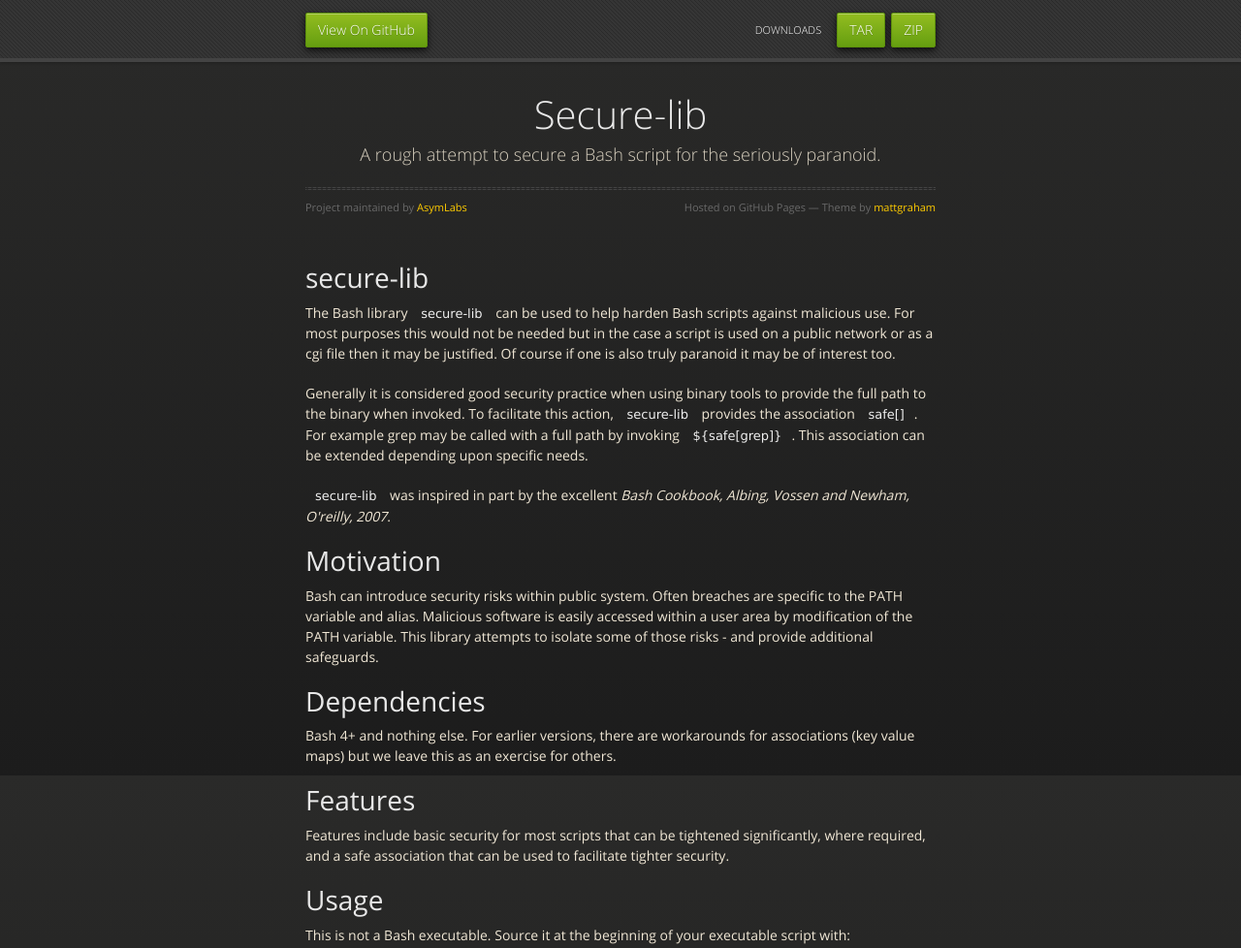
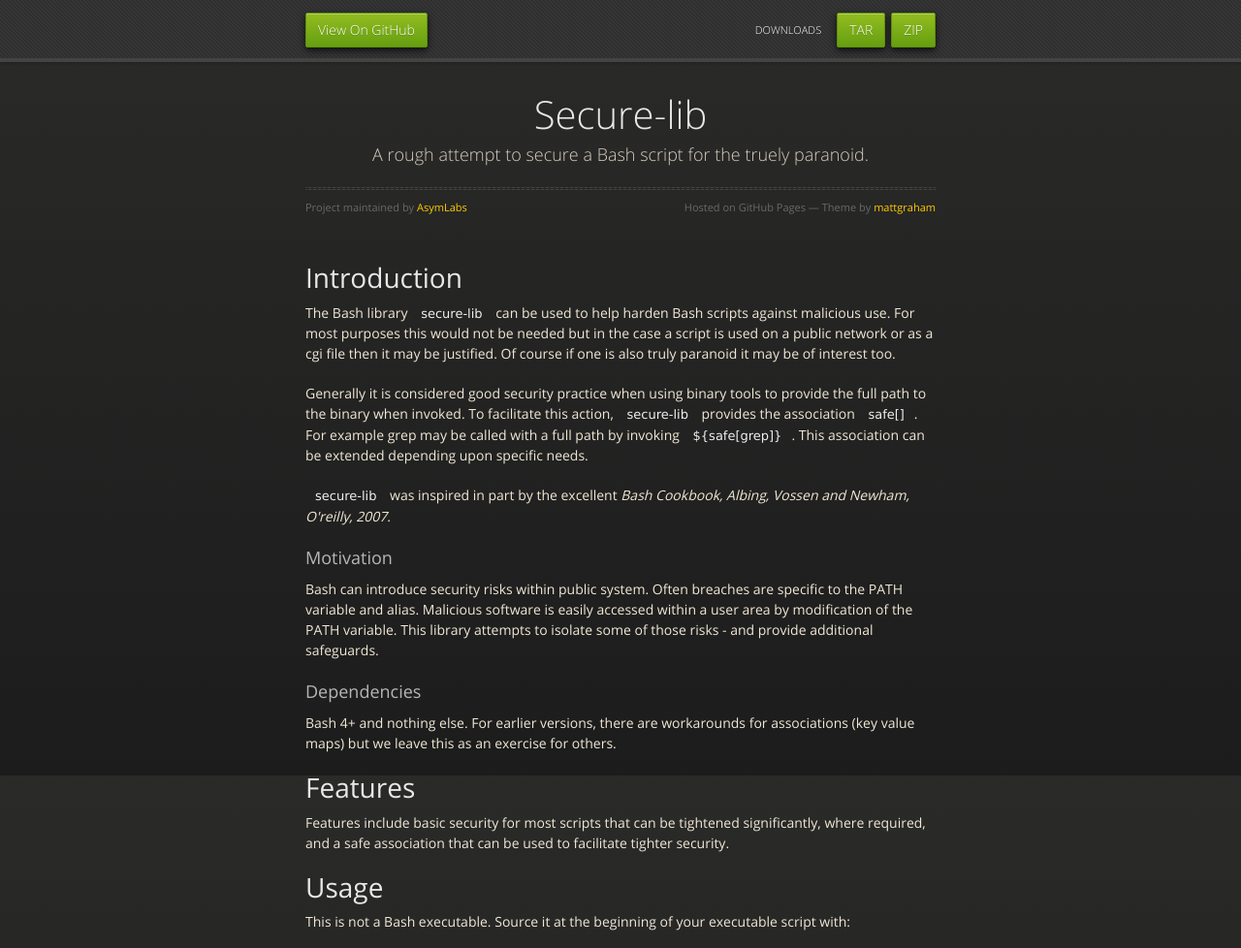
Before and after one commit to AsymLabs/secure-lib, a plain HTML site: page index.html in a window 1280 px wide. Shown: the top 978 px of the page at 97% size. Drawn offline with nearby package versions, Linux system fonts and the light colour scheme.

```diff
--- a/index.html
+++ b/index.html
@@ -32,14 +32,14 @@
       <section>
         <div id="title">
           <h1>Secure-lib</h1>
-          <p>A rough attempt to secure a Bash script for the seriously paranoid.</p>
+          <p>A rough attempt to secure a Bash script for the truely paranoid.</p>
           <hr>
           <span class="credits left">Project maintained by <a href="https://github.com/AsymLabs">AsymLabs</a></span>
           <span class="credits right">Hosted on GitHub Pages &mdash; Theme by <a href="https://twitter.com/michigangraham">mattgraham</a></span>
         </div>
 
         <h1>
-<a name="secure-lib" class="anchor" href="#secure-lib"><span class="octicon octicon-link"></span></a>secure-lib</h1>
+<a name="introduction" class="anchor" href="#introduction"><span class="octicon octicon-link"></span></a>Introduction</h1>
 
 <p>The Bash library <code>secure-lib</code> can be used to help harden Bash scripts against
 malicious use.  For most purposes this would not be needed but in the case a
@@ -55,16 +55,16 @@ extended depending upon specific needs.  </p>
 <p><code>secure-lib</code> was inspired in part by the excellent <em>Bash Cookbook, Albing,
 Vossen and Newham, O'reilly, 2007</em>.  </p>
 
-<h1>
-<a name="motivation" class="anchor" href="#motivation"><span class="octicon octicon-link"></span></a>Motivation</h1>
+<h3>
+<a name="motivation" class="anchor" href="#motivation"><span class="octicon octicon-link"></span></a>Motivation</h3>
 
 <p>Bash can introduce security risks within public system.   Often breaches
 are specific to the PATH variable and alias. Malicious software is easily
 accessed within a user area by modification of the PATH variable.  This library
 attempts to isolate some of those risks - and provide additional safeguards.  </p>
 
-<h1>
-<a name="dependencies" class="anchor" href="#dependencies"><span class="octicon octicon-link"></span></a>Dependencies</h1>
+<h3>
+<a name="dependencies" class="anchor" href="#dependencies"><span class="octicon octicon-link"></span></a>Dependencies</h3>
 
 <p>Bash 4+ and nothing else.  For earlier versions, there are workarounds for
 associations (key value maps) but we leave this as an exercise for others.   </p>
```
Also changed, not shown: params.json (+1 -1 lines).
